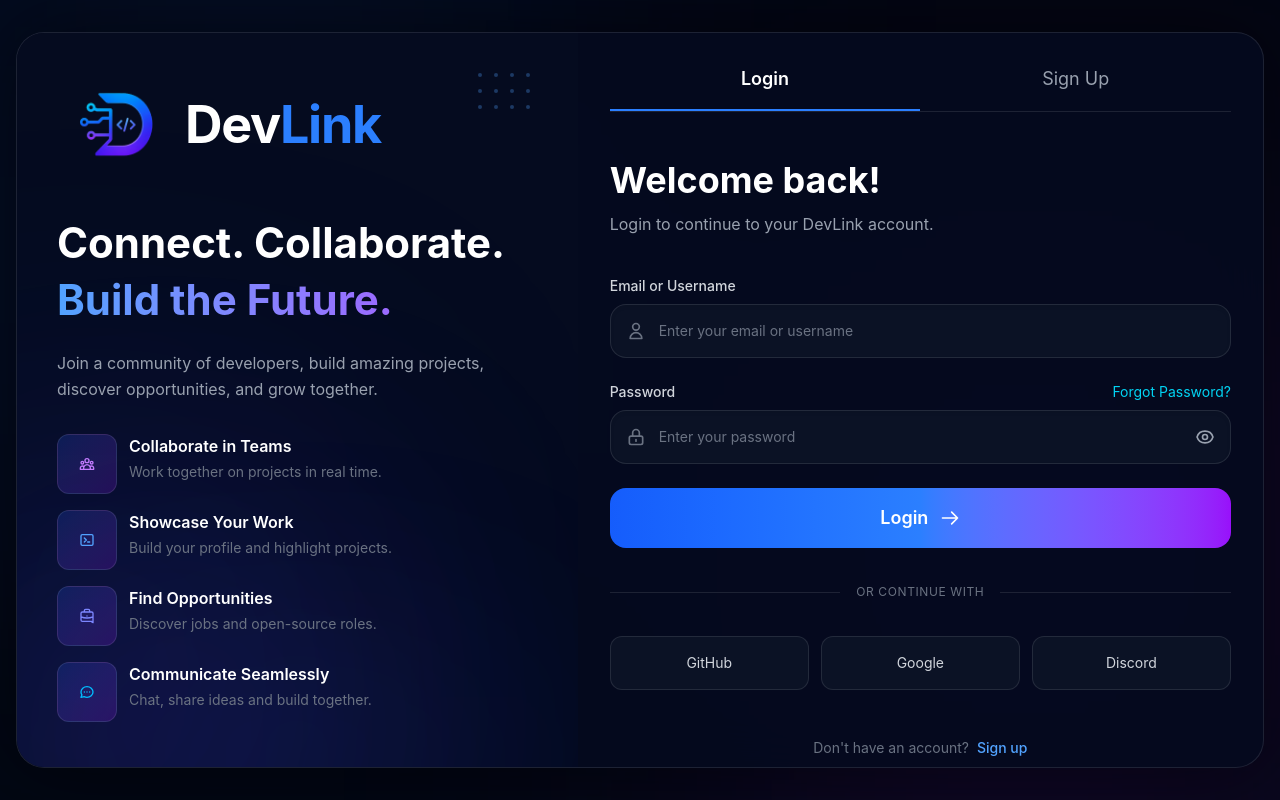
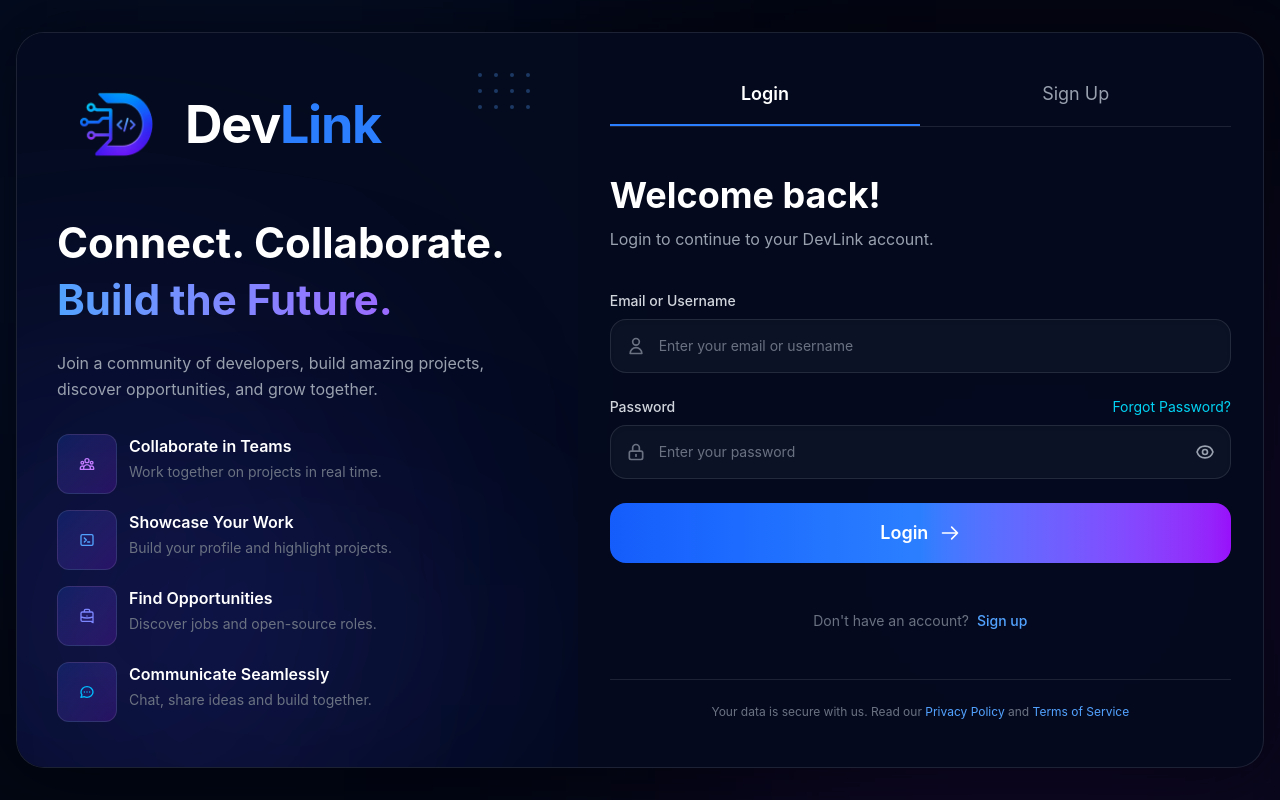
Before and after one commit to aditya-2221/DevLink, a React (Vite) app in the folder Frontend/: page /login in a window 1280 px wide. Built offline with nearby package versions, Linux system fonts and the light colour scheme; no server answers.

Commit message:
removed auth component

```diff
--- a/Frontend/src/components/forms/LoginForm.jsx
+++ b/Frontend/src/components/forms/LoginForm.jsx
@@ -262,40 +262,8 @@ const LoginForm = () => {
                         </svg>
                     )}
                 </button>
-                {/* Divider */}
-                <div className="relative flex items-center py-3">
-                    <div className="flex-grow border-t border-white/10"></div>
 
-                    <span className="mx-4 text-xs text-gray-500 uppercase tracking-wider">
-                        or continue with
-                    </span>
 
-                    <div className="flex-grow border-t border-white/10"></div>
-                </div>
-
-                {/* Social Buttons */}
-                <div className="grid grid-cols-3 gap-3">
-                    <button
-                        type="button"
-                        className="py-4 rounded-xl bg-[#0B1225] border border-white/10 text-sm text-gray-300 hover:border-blue-500 transition"
-                    >
-                        GitHub
-                    </button>
-
-                    <button
-                        type="button"
-                        className="py-4 rounded-xl bg-[#0B1225] border border-white/10 text-sm text-gray-300 hover:border-blue-500 transition"
-                    >
-                        Google
-                    </button>
-
-                    <button
-                        type="button"
-                        className="py-4 rounded-xl bg-[#0B1225] border border-white/10 text-sm text-gray-300 hover:border-blue-500 transition"
-                    >
-                        Discord
-                    </button>
-                </div>
 
                 {/* Signup */}
                 <div className="text-center pt-6">
```
